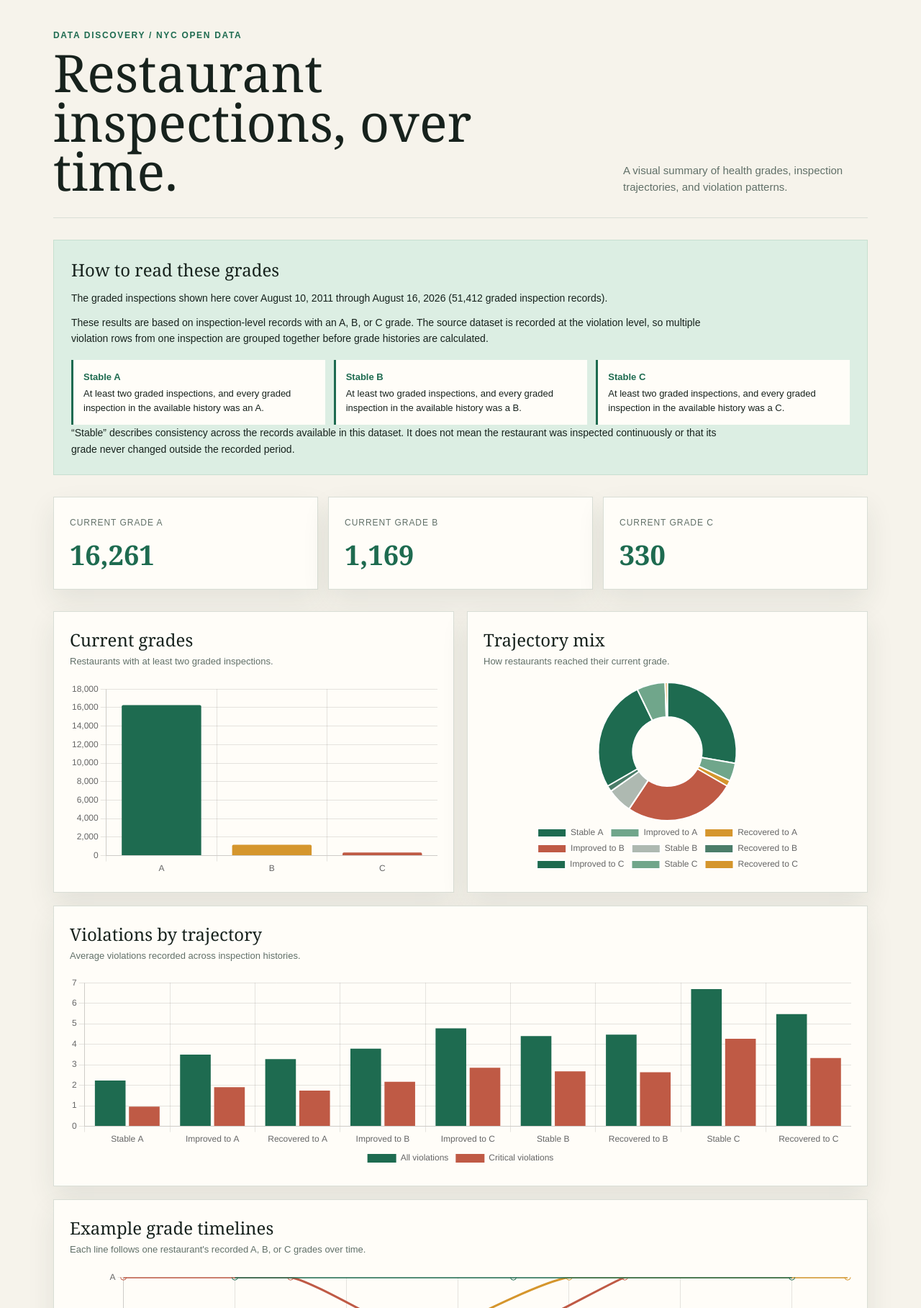
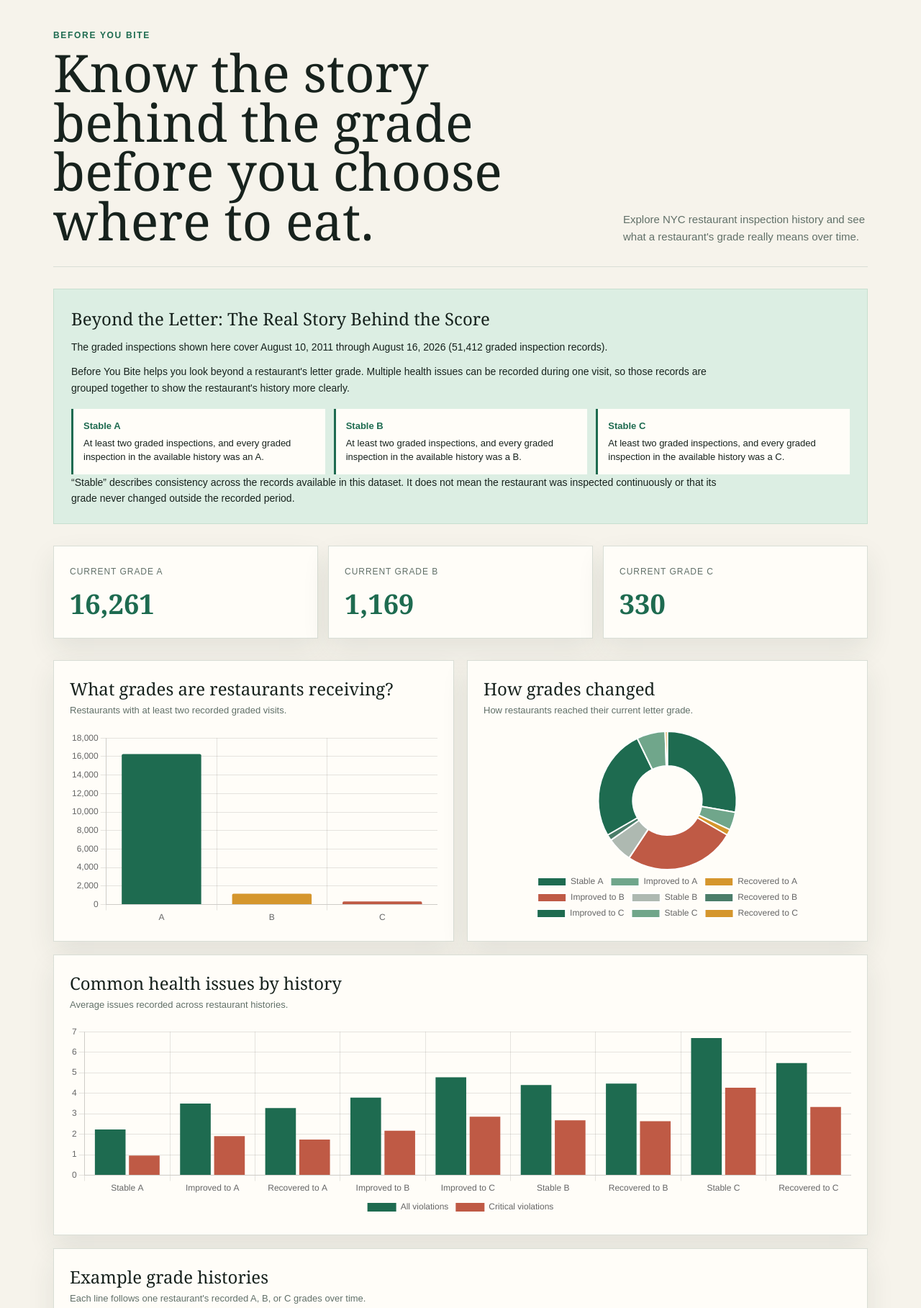
Before and after one commit to mosiahjames-ui/restaurant-inspection-analysis, a website: page index.html in a window 1280 px wide. Shown: the top 1817 px of the page at 72% size. Drawn offline with nearby package versions, Linux system fonts and the light colour scheme.

Commit message:
Rebrand app as Before You Bite

```diff
--- a/index.html
+++ b/index.html
@@ -3,7 +3,7 @@
 <head>
   <meta charset="UTF-8">
   <meta name="viewport" content="width=device-width, initial-scale=1.0">
-  <title>NYC Restaurant Inspections</title>
+  <title>Before You Bite | NYC Restaurant Inspection Insights</title>
   <script src="https://cdn.jsdelivr.net/npm/chart.js@4.4.7/dist/chart.umd.min.js"></script>
   <style>
     :root {
@@ -101,18 +101,18 @@
   <main class="shell">
     <header>
       <div>
-        <p class="eyebrow">Data discovery / NYC Open Data</p>
-        <h1>Restaurant inspections, over time.</h1>
+        <p class="eyebrow">Before You Bite</p>
+        <h1>Know the story behind the grade before you choose where to eat.</h1>
       </div>
-      <p class="intro">A visual summary of health grades, inspection trajectories, and violation patterns.</p>
+      <p class="intro">Explore NYC restaurant inspection history and see what a restaurant's grade really means over time.</p>
     </header>
 
     <div id="status" class="status">Loading analysis/results.json...</div>
     <section id="dashboard" class="hidden">
       <section class="explainer">
-        <h2>How to read these grades</h2>
+        <h2>Beyond the Letter: The Real Story Behind the Score</h2>
         <p id="timeframe"></p>
-        <p>These results are based on inspection-level records with an A, B, or C grade. The source dataset is recorded at the violation level, so multiple violation rows from one inspection are grouped together before grade histories are calculated.</p>
+        <p>Before You Bite helps you look beyond a restaurant's letter grade. Multiple health issues can be recorded during one visit, so those records are grouped together to show the restaurant's history more clearly.</p>
         <div class="definition-list">
           <div class="definition"><strong>Stable A</strong>At least two graded inspections, and every graded inspection in the available history was an A.</div>
           <div class="definition"><strong>Stable B</strong>At least two graded inspections, and every graded inspection in the available history was a B.</div>
@@ -123,22 +123,22 @@
       <div id="metrics" class="metrics"></div>
       <div class="grid">
         <article class="panel">
-          <h2>Current grades</h2>
-          <p>Restaurants with at least two graded inspections.</p>
+          <h2>What grades are restaurants receiving?</h2>
+          <p>Restaurants with at least two recorded graded visits.</p>
           <div class="chart-wrap"><canvas id="gradeChart"></canvas></div>
         </article>
         <article class="panel">
-          <h2>Trajectory mix</h2>
-          <p>How restaurants reached their current grade.</p>
+          <h2>How grades changed</h2>
+          <p>How restaurants reached their current letter grade.</p>
           <div class="chart-wrap"><canvas id="trajectoryChart"></canvas></div>
         </article>
         <article class="panel wide">
-          <h2>Violations by trajectory</h2>
-          <p>Average violations recorded across inspection histories.</p>
+          <h2>Common health issues by history</h2>
+          <p>Average issues recorded across restaurant histories.</p>
           <div class="chart-wrap"><canvas id="violationChart"></canvas></div>
         </article>
         <article class="panel wide">
-          <h2>Example grade timelines</h2>
+          <h2>Example grade histories</h2>
           <p>Each line follows one restaurant's recorded A, B, or C grades over time.</p>
           <div class="history-chart"><canvas id="historyChart"></canvas></div>
           <div id="examples" class="examples"></div>
```
Also changed, not shown: 1 other file.
